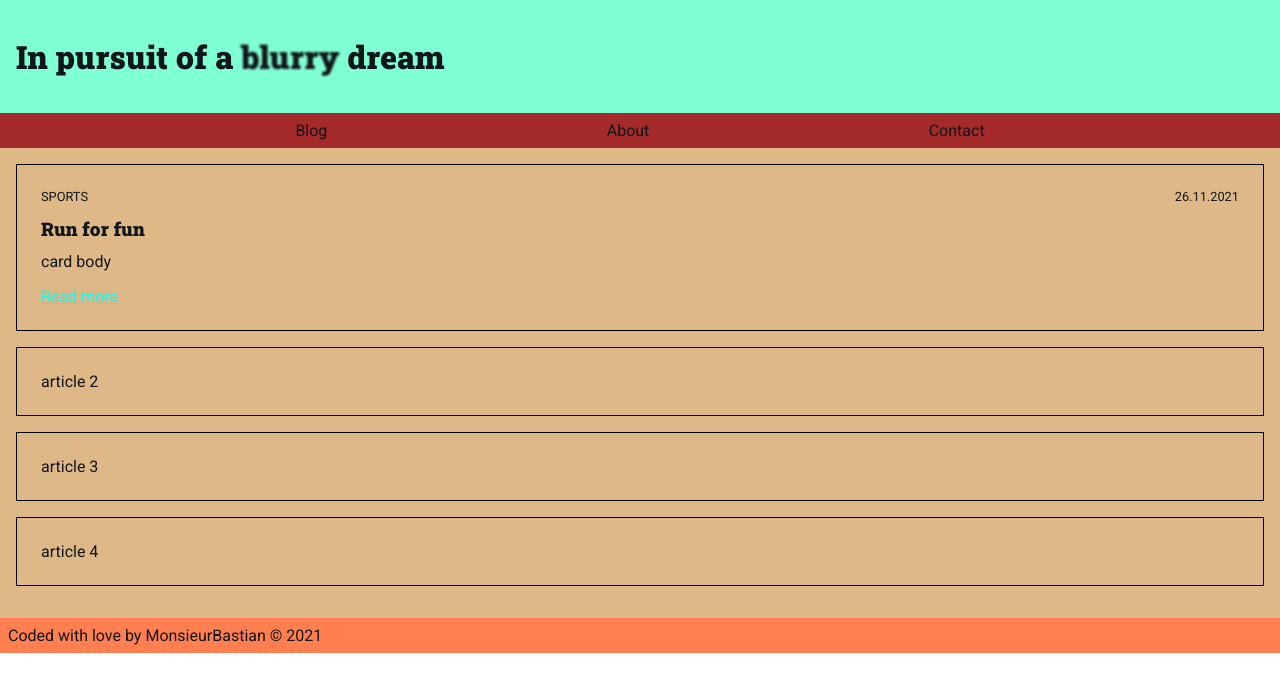
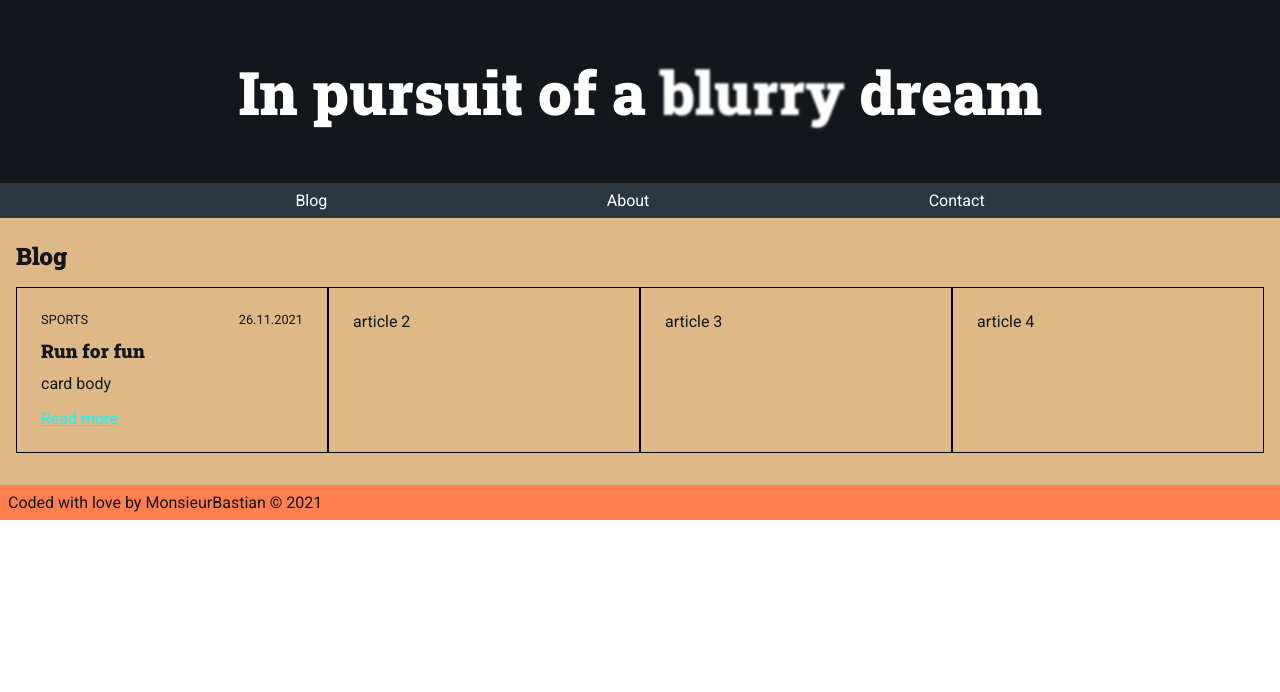
Before and after one commit to monsieurBastian/monsieurBastian.github.io, a plain HTML site: page index.html in a window 1280 px wide. Drawn offline with Linux system fonts and the light colour scheme.

Commit message:
Add a page title

```diff
--- a/index.html
+++ b/index.html
@@ -24,6 +24,7 @@
   </nav>
 
   <main>
+    <h2>Blog</h2>
     <div class="container">
       <!-- TODO: list of posts -->
       <div class="card">
--- a/styles/grid.css
+++ b/styles/grid.css
@@ -1,4 +1,4 @@
-.body {
+body {
   display: grid;
   grid-template-columns: 1fr;
   grid-template-rows: auto auto 1fr auto;
@@ -64,6 +64,21 @@ main {
   grid-area: link;
 }
 
+@media (min-width: 43em) { /* tablet */
+  .container {
+    flex-flow: row wrap;
+  }
+  .card {
+    flex: 1 0 45%;
+  }
+}
+
+@media (min-width: 62em) { /* destop */
+  .card {
+    flex: 1 0 20%;
+  }
+}
+
 /* FOOTER */
 footer {
   grid-area:ft;
--- a/styles/system.css
+++ b/styles/system.css
@@ -16,7 +16,7 @@ h3,
 h4,
 h5,
 h6 {
-  color: #12161a;
+  color: hsl(210, 18%, 9%);
   font-family: 'Roboto Slab', serif;
   margin: 0.6em auto;
 }
@@ -27,13 +27,30 @@ a {
 
 /* HEADER */
 header {
-  background-color: aquamarine;
+  background-color: hsl(210, 18%, 9%);
+  color: #fff;
   padding: 16px;
+}
+header h1 {
+  color: #fff;
+}
+
+@media (min-width: 43em) { /* tablet */
+  header h1 {
+    text-align: center;
+  }
+}
+
+@media (min-width: 62em) { /* destop */
+  header h1 {
+    font-size: 3.75rem;
+  }
 }
 
 /* NAV */
 nav {
-  background-color: brown;
+  background-color: hsl(210, 18%, 21%);
+  color: #fff;
   padding: 8px 16px;
 }
 
```
